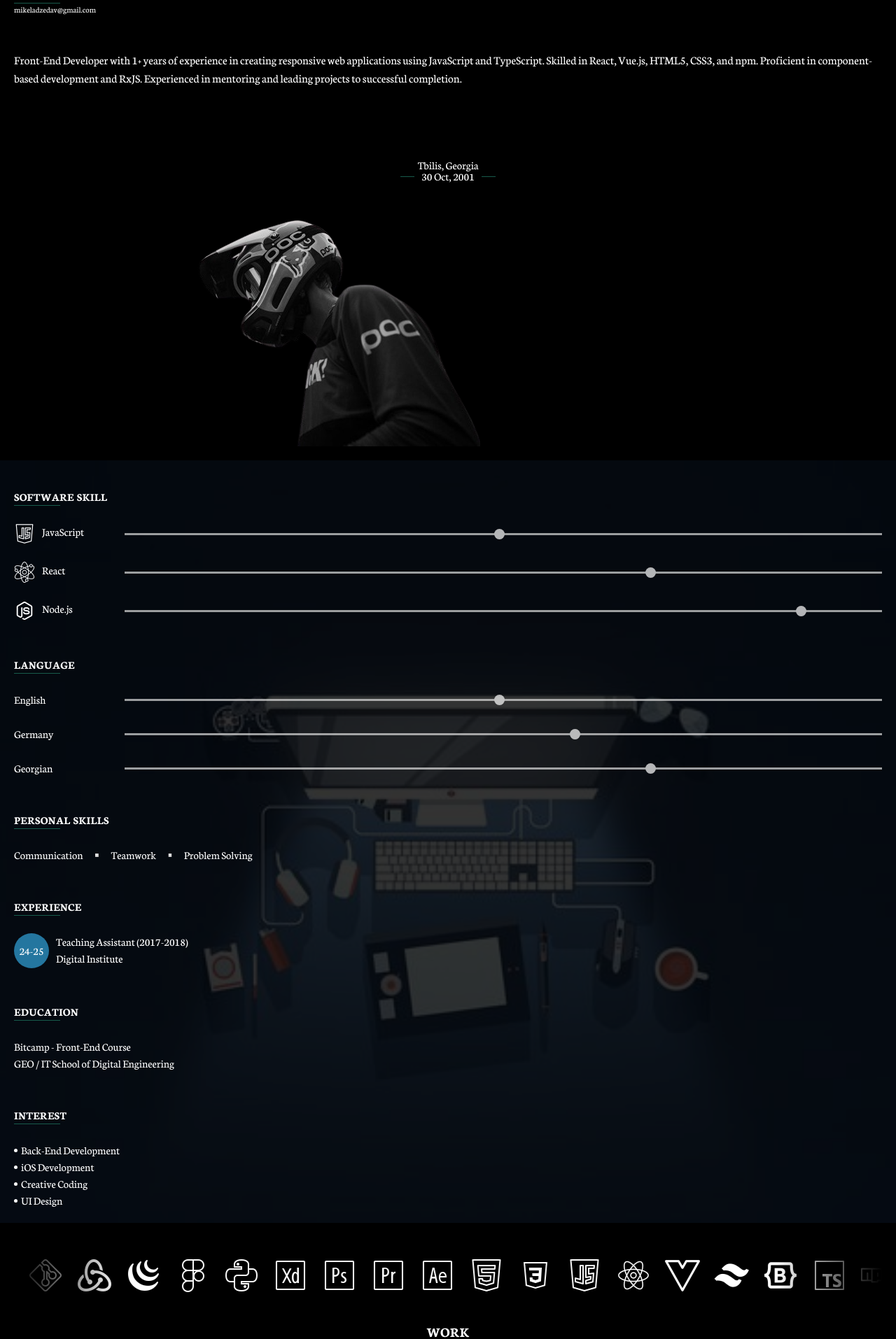
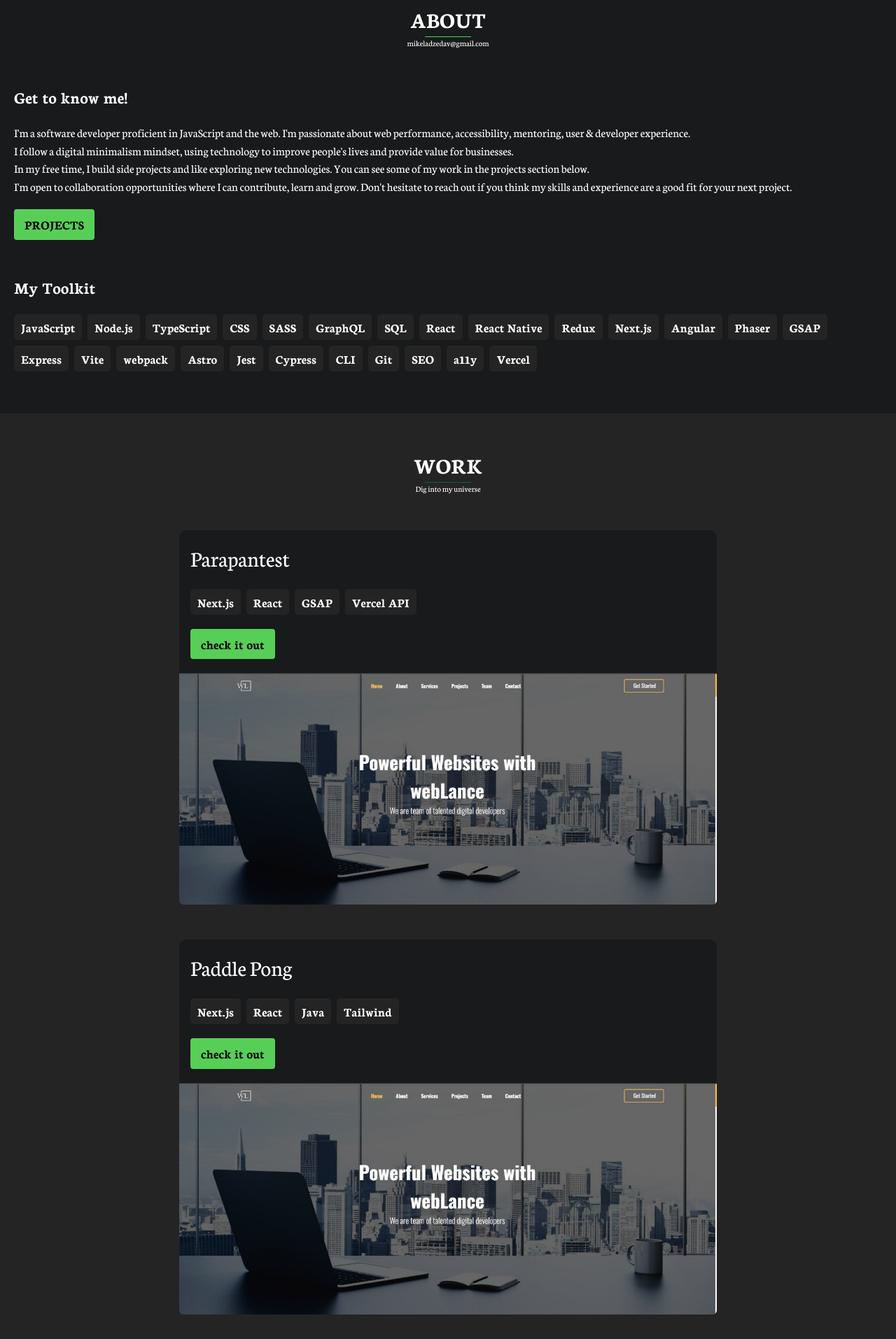
Before and after one commit to Davmike/new-portfolio, a React (Vite) app: page / in a window 1280 px wide. Shown: the part 846-2760 px from the top of the page at 70% size. Built offline with nearby package versions, Linux system fonts and the light colour scheme.

Commit message:
feat: add new styles

```diff
--- a/src/App.tsx
+++ b/src/App.tsx
@@ -3,7 +3,6 @@ import { MyContext } from "./Components/Context";
 import Header from "./Components/Header";
 import Home from "./Components/Home";
 import About from "./Components/About";
-import Resume from "./Components/Resume";
 import Work from "./Components/Work";
 
 function App() {
@@ -15,7 +14,6 @@ function App() {
         <Header />
         <Home />
         <About />
-        <Resume />
         <Work />
       </MyContext.Provider>
     </>
--- a/src/Components/About.tsx
+++ b/src/Components/About.tsx
@@ -1,35 +1,92 @@
-import test from "../../public/assets/test.png";
+function About() {
+  const skills = [
+    {
+      toolkit: [
+        "JavaScript",
+        "Node.js",
+        "TypeScript",
+        "CSS",
+        "SASS",
+        "GraphQL",
+        "SQL",
+        "React",
+        "React Native",
+        "Redux",
+        "Next.js",
+        "Angular",
+        "Phaser",
+        "GSAP",
+        "Express",
+        "Vite",
+        "webpack",
+        "Astro",
+        "Jest",
+        "Cypress",
+        "CLI",
+        "Git",
+        "SEO",
+        "a11y",
+        "Vercel",
+      ],
+    },
+  ];
 
-function About() {
   return (
     <div className="text-[white] px-[20px] py-[20px]">
       {/* second main div */}
       <div>
         {/* about section div */}
-        <div>
-          <h1 className="font-bold text-[20px]">ABOUT</h1>
-          <div className="w-[66px] h-[1px] bg-[#175b4b]"></div>
+        <div className="flex justify-center items-center flex-col mt-[30px]">
+          <h1 className="font-bold text-[2rem]">ABOUT</h1>
+          <div className="w-[66px] h-[1px] bg-[#56CE56]"></div>
           <p className="text-[12px]">mikeladzedav@gmail.com</p>
         </div>
-        {/* about info text */}
-        <p className="text-[17px] mt-[50px]">
-          Front-End Developer with 1+ years of experience in creating responsive
-          web applications using JavaScript and TypeScript. Skilled in React,
-          Vue.js, HTML5, CSS3, and npm. Proficient in component-based
-          development and RxJS. Experienced in mentoring and leading projects to
-          successful completion.
-        </p>
-        {/* personal info */}
-        <div className="mt-[100px] flex items-center flex-col">
-          <p className="mb-[-8px]">Tbilis, Georgia</p>
-          <div className="flex items-center gap-[10px]">
-            <div className="w-[20px] h-[1px] bg-[#175b4b]"></div>
-            <p>30 Oct, 2001</p>
-            <div className="w-[20px] h-[1px] bg-[#175b4b]"></div>
+        {/* main div for both container */}
+        <div className="mb-[40px]">
+          {/* about info text */}
+          <div className="mt-[50px]">
+            <h3 className="text-[1.5rem] font-bold">Get to know me!</h3>
+            <div className="mt-[20px]">
+              <p className="text-[17px]">
+                I'm a software developer proficient in JavaScript and the web.
+                I'm passionate about web performance, accessibility, mentoring,
+                user & developer experience.
+              </p>
+              <p className="text-[17px]">
+                I follow a digital minimalism mindset, using technology to
+                improve people's lives and provide value for businesses.
+              </p>
+              <p className="text-[17px]">
+                In my free time, I build side projects and like exploring new
+                technologies. You can see some of my work in the projects
+                section below.
+              </p>
+              <p className="text-[17px]">
+                I'm open to collaboration opportunities where I can contribute,
+                learn and grow. Don't hesitate to reach out if you think my
+                skills and experience are a good fit for your next project.
+              </p>
+            </div>
+          </div>
+          <button className="mt-[20px] border-none rounded-[4px] bg-[#57CF57] pointer font-bold text-[1.15rem] px-[15px] py-[8px] checkout">
+            PROJECTS
+          </button>
+          {/* personal info */}
+          <div className="flex flex-col mt-[50px]">
+            <h3 className="text-[1.5rem] font-bold">My Toolkit</h3>
+            <div className="flex flex-wrap gap-2 mt-[20px]">
+              {skills[0].toolkit.map((toolkit, skillIndex) => (
+                <span
+                  key={skillIndex}
+                  className="bg-[#242424] rounded-[5px] inline-block text-[18px] text-[white] font-bold px-[10px] py-[5px]"
+                >
+                  {toolkit}
+                </span>
+              ))}
+            </div>
           </div>
         </div>
       </div>
-      <img src={test} alt="" />
     </div>
   );
 }
--- a/src/Components/Work.tsx
+++ b/src/Components/Work.tsx
@@ -1,45 +1,6 @@
-import ae from "../../public/assets/logos/ae.png";
-import boostrap from "../../public/assets/logos/boostrap.png";
-import css from "../../public/assets/logos/css.png";
-import figma from "../../public/assets/logos/figma.png";
-import git from "../../public/assets/logos/git.png";
-import html from "../../public/assets/logos/html.png";
-import js from "../../public/assets/logos/javascript.png";
-import npm from "../../public/assets/logos/npm.png";
-import pr from "../../public/assets/logos/pr.png";
-import ps from "../../public/assets/logos/ps.png";
-import python from "../../public/assets/logos/python.png";
-import reactLogo from "../../public/assets/logos/react.png";
-import redux from "../../public/assets/logos/redux.png";
-import tailwind from "../../public/assets/logos/tailwind.png";
-import typescript from "../../public/assets/logos/typescript.png";
-import vue from "../../public/assets/logos/vue.png";
-import xd from "../../public/assets/logos/xd.png";
-import jquery from "../../public/assets/logos/jquery.png";
 import weblance from "../../public/assets/weblance.jpg";
 
 function Work() {
-  const images = [
-    { src: html },
-    { src: css },
-    { src: js },
-    { src: reactLogo },
-    { src: vue },
-    { src: tailwind },
-    { src: boostrap },
-    { src: typescript },
-    { src: npm },
-    { src: git },
-    { src: redux },
-    { src: jquery },
-    { src: figma },
-    { src: python },
-    { src: xd },
-    { src: ps },
-    { src: pr },
-    { src: ae },
-  ];
-
   interface work {
     name: string;
     live: string;
@@ -85,8 +46,8 @@ function Work() {
   ];
 
   return (
-    <div className="px-[20px] py-[20px] flex justify-center items-center flex-col">
-      <div className="logos">
+    <div className="bg-[#242424] px-[20px] py-[20px] flex justify-center items-center flex-col">
+      {/* <div className="logos">
         <div className="logo_items">
           {images.map((item, index) => (
             <img src={item.src} key={index} alt={`logo-${index}`} />
@@ -99,10 +60,10 @@ function Work() {
             />
           ))}
         </div>
-      </div>
+      </div> */}
       {/* work section div */}
-      <div className="mt-[10px] flex justify-center items-center flex-col">
-        <h1 className="font-bold text-[20px] text-[white]">WORK</h1>
+      <div className="mt-[30px] flex justify-center items-center flex-col">
+        <h1 className="font-bold text-[2rem] text-[white]">WORK</h1>
         <div className="w-[66px] h-[1px] bg-[#175b4b]"></div>
         <p className="text-[12px] text-[white]">Dig into my universe</p>
       </div>
@@ -111,7 +72,7 @@ function Work() {
       {work.map((item, index) => (
         <div
           key={index}
-          className="mt-[100px] relative max-w-[768px] m-auto group zoom-effect"
+          className="mt-[50px] relative max-w-[768px] m-auto group zoom-effect"
         >
           {/* div for card data */}
           <div className="bg-[#181A1B] px-[16px] py-[16px] rounded-t-[10px] pb-[20px]">
--- a/src/index.css
+++ b/src/index.css
@@ -11,7 +11,7 @@
 }
 
 body {
-  background: black;
+  background: #181a1b;
   font-family: "Neuton", serif;
 }
 
@@ -295,6 +295,7 @@ li:nth-child(5) {
 .checkout {
   box-shadow: var(--shadow);
   color: var(--dark);
+  color: black;
   transform: translateY(0);
   transition: all var(--transitionDuration) ease;
 }
```
